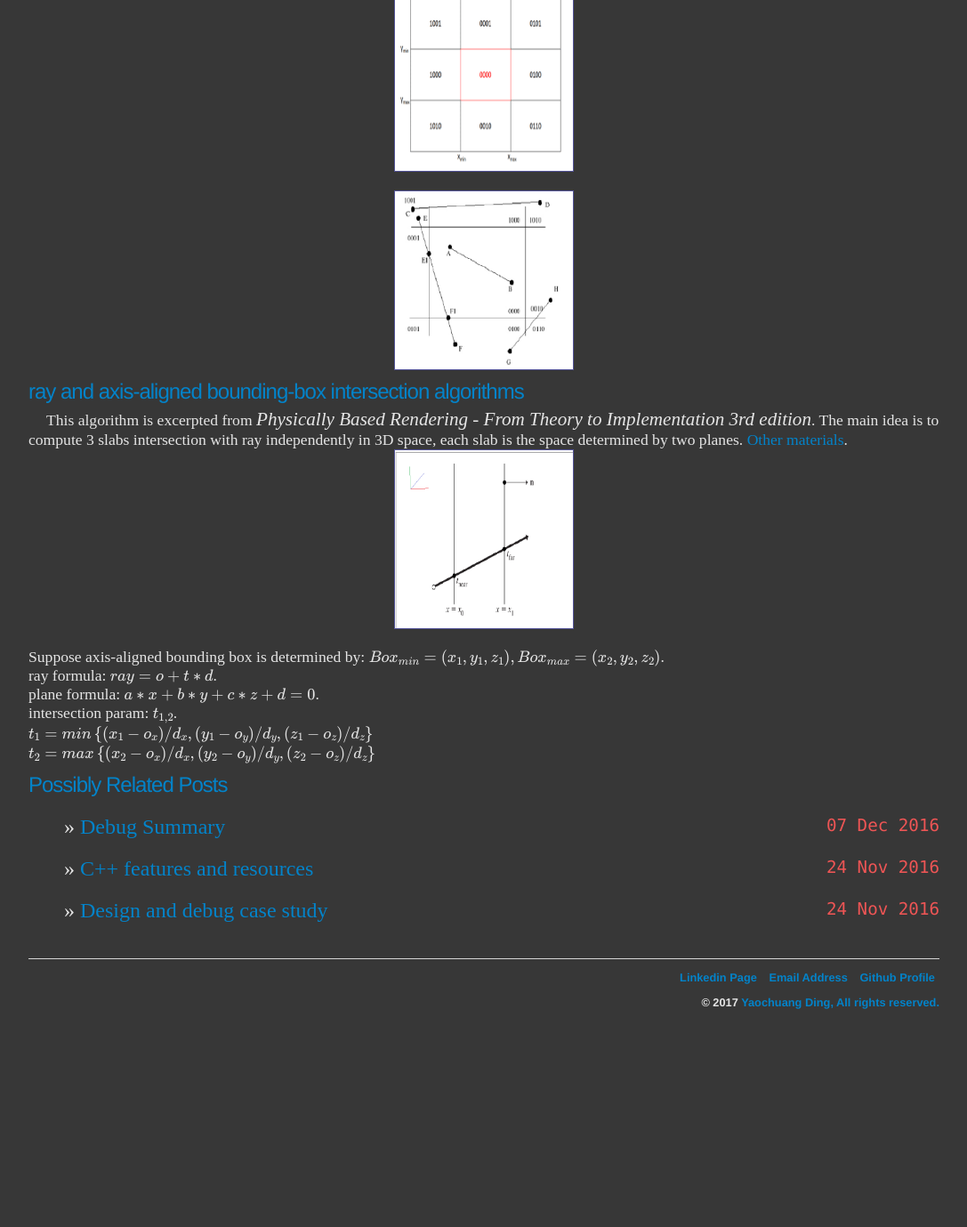
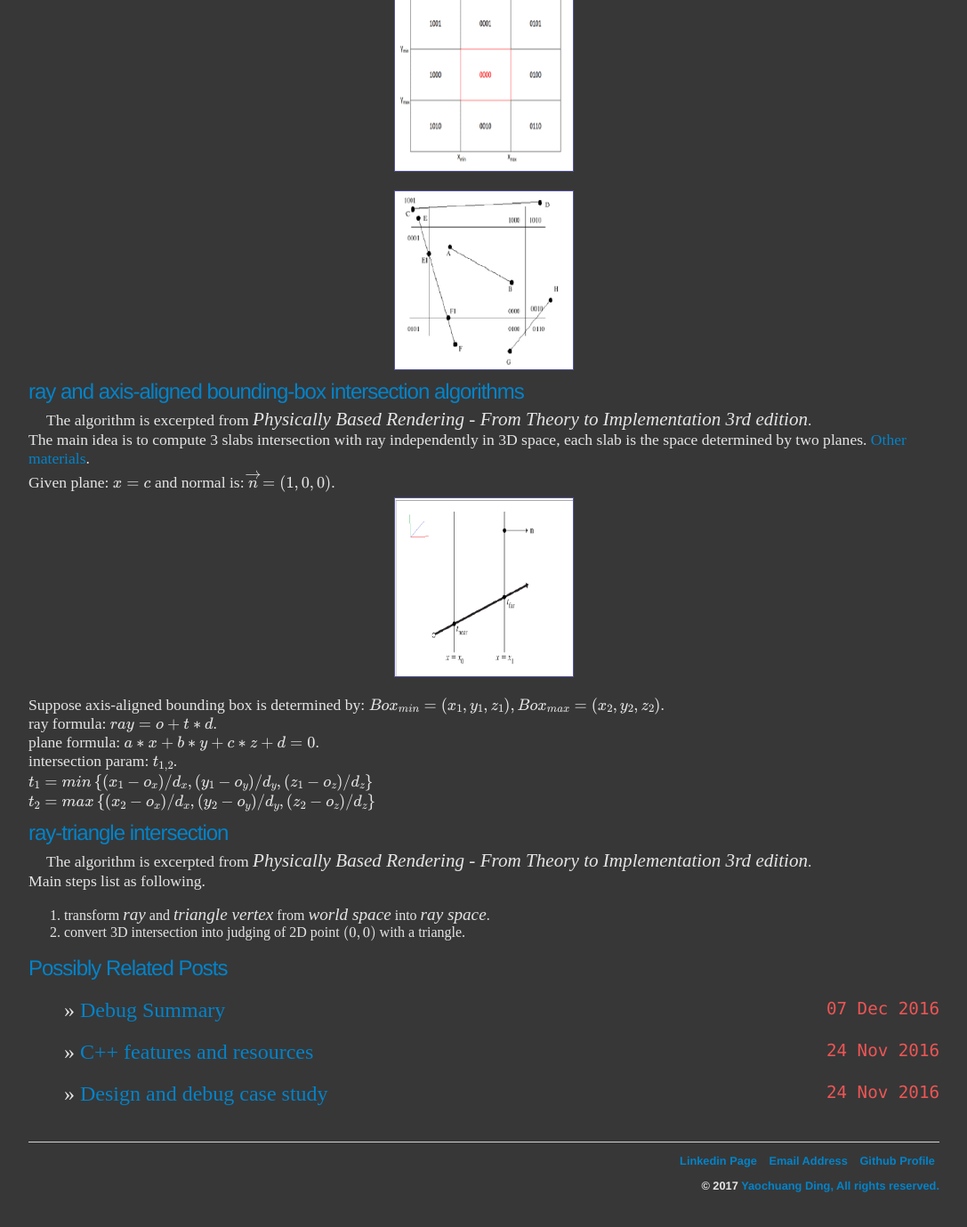
Before and after one commit to ychding11/ychding11.github.io, a Jekyll site: the page built from _posts/2015-04-21-Ray-Objects-Intersection.md, in a window 1280 px wide and 1400 px high, scrolled down 587 px. Shown: the top 1379 px of the window at 89% size, without its empty margins (96-1183 px from the left). Built offline with Jekyll 4.4.1, drawn with Linux system fonts in a browser that asks for light colours; formulas are drawn with MathJax 3; before the commit the page ends 1781 px from its top, so only the background shows below that; some of the changed text lies outside the part shown.

Commit message:
add intersection of ray-triangle main idea.

```diff
--- a/_posts/2015-04-21-Ray-Objects-Intersection.md
+++ b/_posts/2015-04-21-Ray-Objects-Intersection.md
@@ -21,9 +21,11 @@ The wikipedia page contains the very detailed description about algorithm and gi
 
 ## ray and axis-aligned bounding-box intersection algorithms
 
-This algorithm is excerpted from *Physically Based Rendering - From Theory to Implementation 3rd edition*.
+The algorithm is excerpted from *Physically Based Rendering - From Theory to Implementation 3rd edition*.
 The main idea is to compute 3 slabs intersection with ray independently in 3D space, each slab is the space
 determined by two planes. [Other materials](http://people.csail.mit.edu/amy/papers/box-jgt.pdf).
+Given plane: $$ x = c $$ and normal is: $$ \overrightarrow{n}=(1,0,0)$$.
+
 ![ray and slab intersection]({{ site.url }}/images/shapeIntersection/intersection-slab.png  "ray and slab intersection")
 Suppose axis-aligned bounding box is determined by: $$ Box_{min} = (x_1, y_1, z_1), Box_{max} = (x_2, y_2, z_2) $$.
   ray formula:  $$ ray = o + t * d $$.
@@ -31,3 +33,10 @@ Suppose axis-aligned bounding box is determined by: $$ Box_{min} = (x_1, y_1, z_
   intersection param: $$ t_{1,2}$$.
    $$ t_1 = min \left\{(x_1-o_x)/d_x,(y_1-o_y)/d_y,(z_1-o_z)/d_z \right\} $$
    $$ t_2 = max \left\{(x_2-o_x)/d_x,(y_2-o_y)/d_y,(z_2-o_z)/d_z \right\} $$
+
+## ray-triangle intersection
+
+The algorithm is excerpted from *Physically Based Rendering - From Theory to Implementation 3rd edition*.
+Main steps list as following.
+1. transform *ray* and *triangle vertex* from *world space* into *ray space*.
+2. convert 3D intersection into judging of 2D point $$ (0,0) $$ with a triangle.
```
Also changed, not shown: other parts of _posts/2015-04-21-Ray-Objects-Intersection.md (+1 -1 lines).
